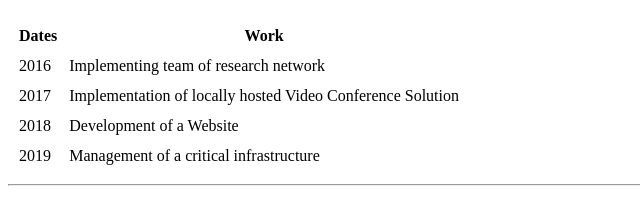
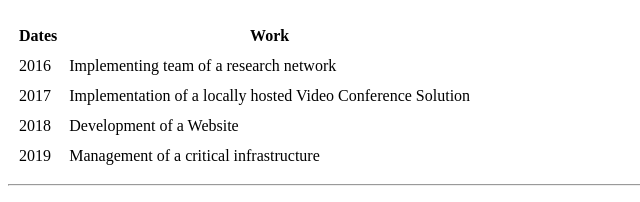
Before and after one commit to jigmegithub/cv-jlhendup, a plain HTML site: page index.html in a window 1280 px wide. Shown: the part 457-659 px from the top of the page, 0-640 px from the left. Drawn offline with Linux system fonts and the light colour scheme.

Commit message:
Grammar corrected index file

```diff
--- a/index.html
+++ b/index.html
@@ -45,11 +45,11 @@
     <tbody>
       <tr>
         <td>2016</td>
-        <td>Implementing team of research network</td>
+        <td>Implementing team of a research network</td>
       </tr>
       <tr>
         <td>2017</td>
-        <td>Implementation of locally hosted Video Conference Solution</td>
+        <td>Implementation of a locally hosted Video Conference Solution</td>
       </tr>
       <tr>
         <td>2018</td>
```
